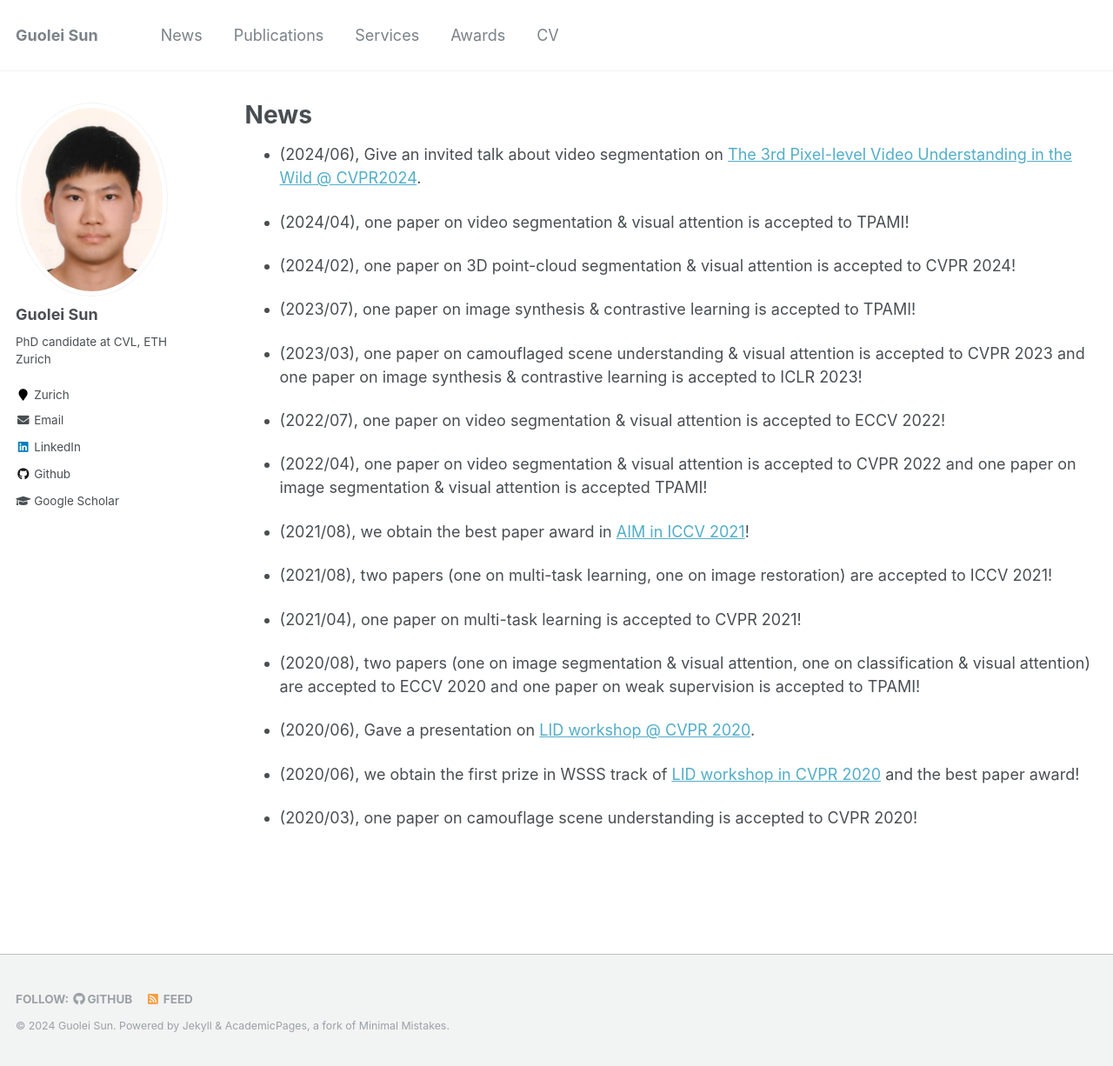
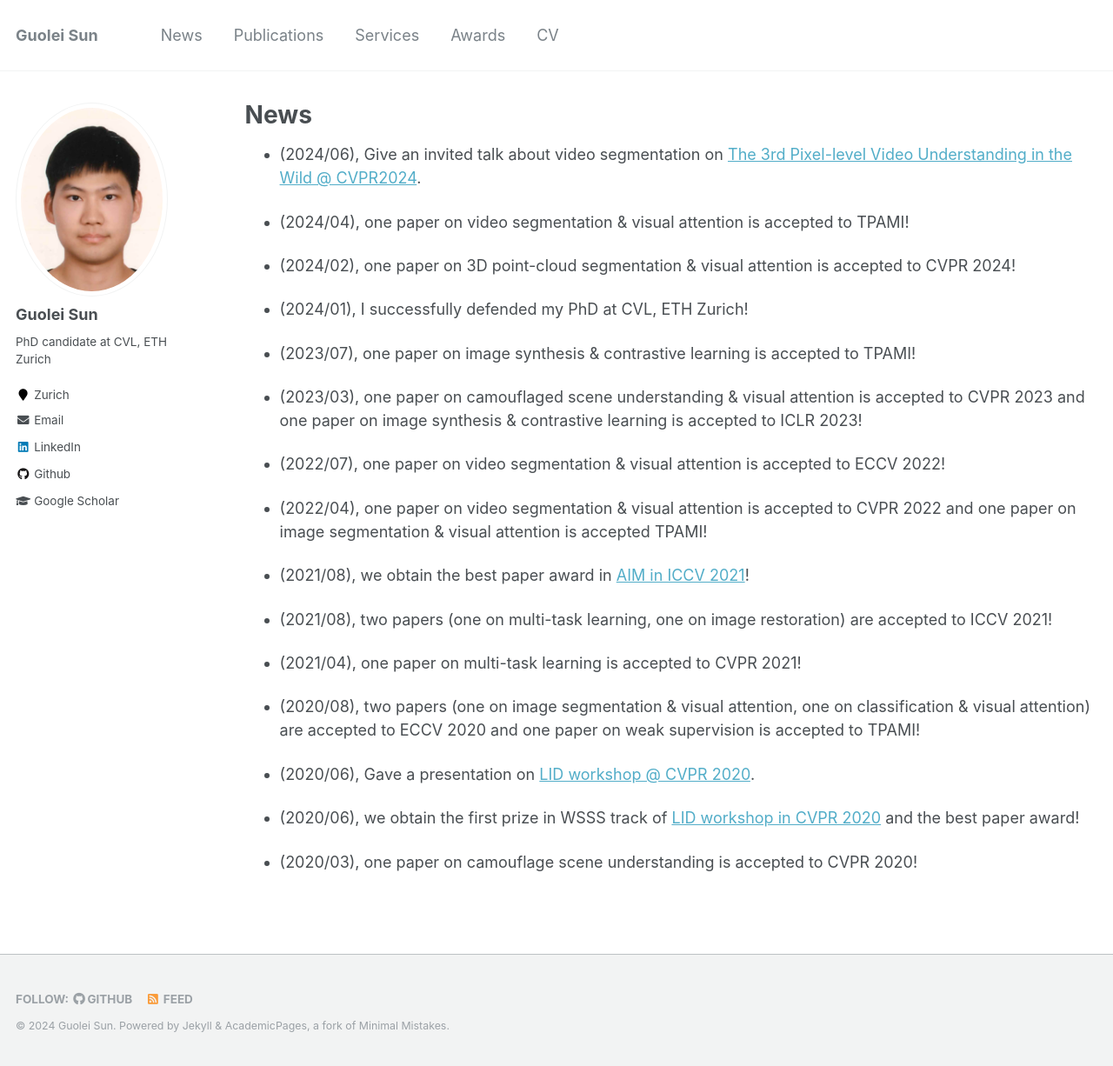
Before and after one commit to GuoleiSun/GuoleiSun.github.io, a Jekyll site: the page built from _pages/markdown.md, in a window 1280 px wide and 1226 px high. Shown: the whole window at 87% size. Built offline with Jekyll 4.4.1, drawn with Linux system fonts in a browser that asks for light colours.

Commit message:
Update markdown.md

```diff
--- a/_pages/markdown.md
+++ b/_pages/markdown.md
@@ -13,6 +13,8 @@ redirect_from:
 * (2024/04), one paper on video segmentation & visual attention is accepted to TPAMI!
 
 * (2024/02), one paper on 3D point-cloud segmentation & visual attention is accepted to CVPR 2024!
+
+* (2024/01), I successfully defended my PhD at CVL, ETH Zurich!
 
 * (2023/07), one paper on image synthesis & contrastive learning is accepted to TPAMI!
 
```
